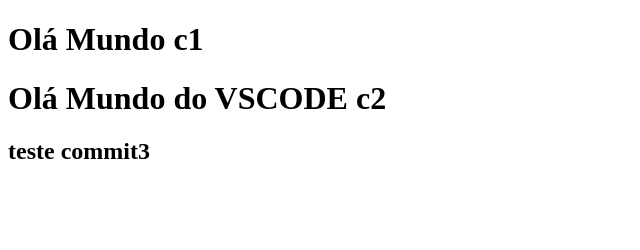
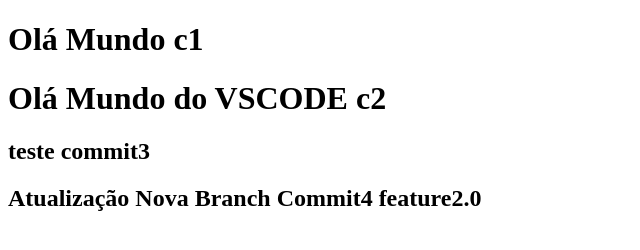
Before and after one commit to Rayan-Freitas/testeGitVSCODE, a plain HTML site: page index.html in a window 1280 px wide. Shown: the whole page, without its empty margins (0-640 px from the left). Drawn offline with Linux system fonts and the light colour scheme.

Commit message:
atualização nova Branch feature2.0

```diff
--- a/index.html
+++ b/index.html
@@ -11,5 +11,7 @@
 
     <h1>Olá Mundo do VSCODE c2</h1>
     <h2>teste commit3</h2>
+
+    <h2>Atualização Nova Branch Commit4 feature2.0</h2>
 </body>
 </html>
```
